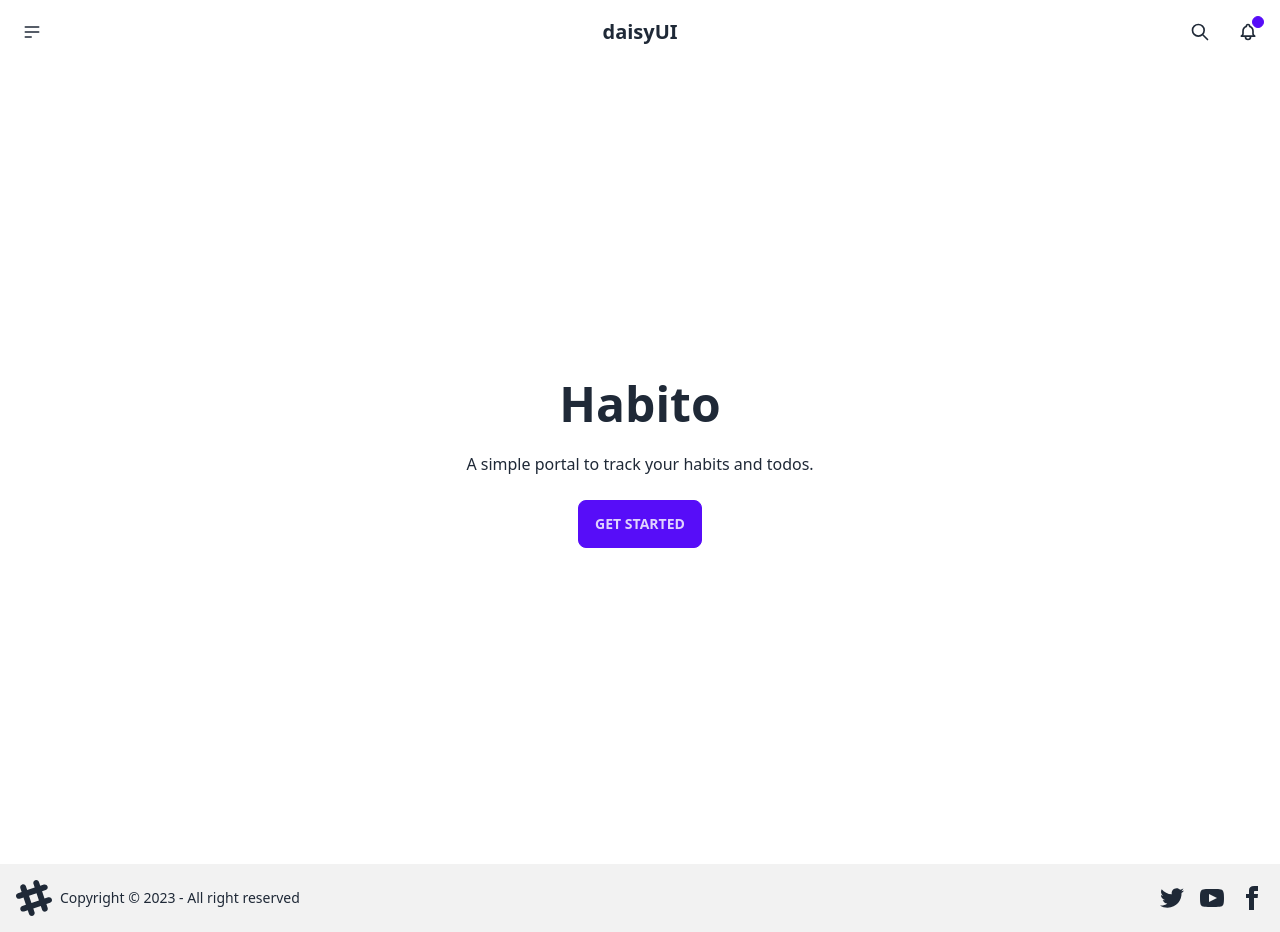
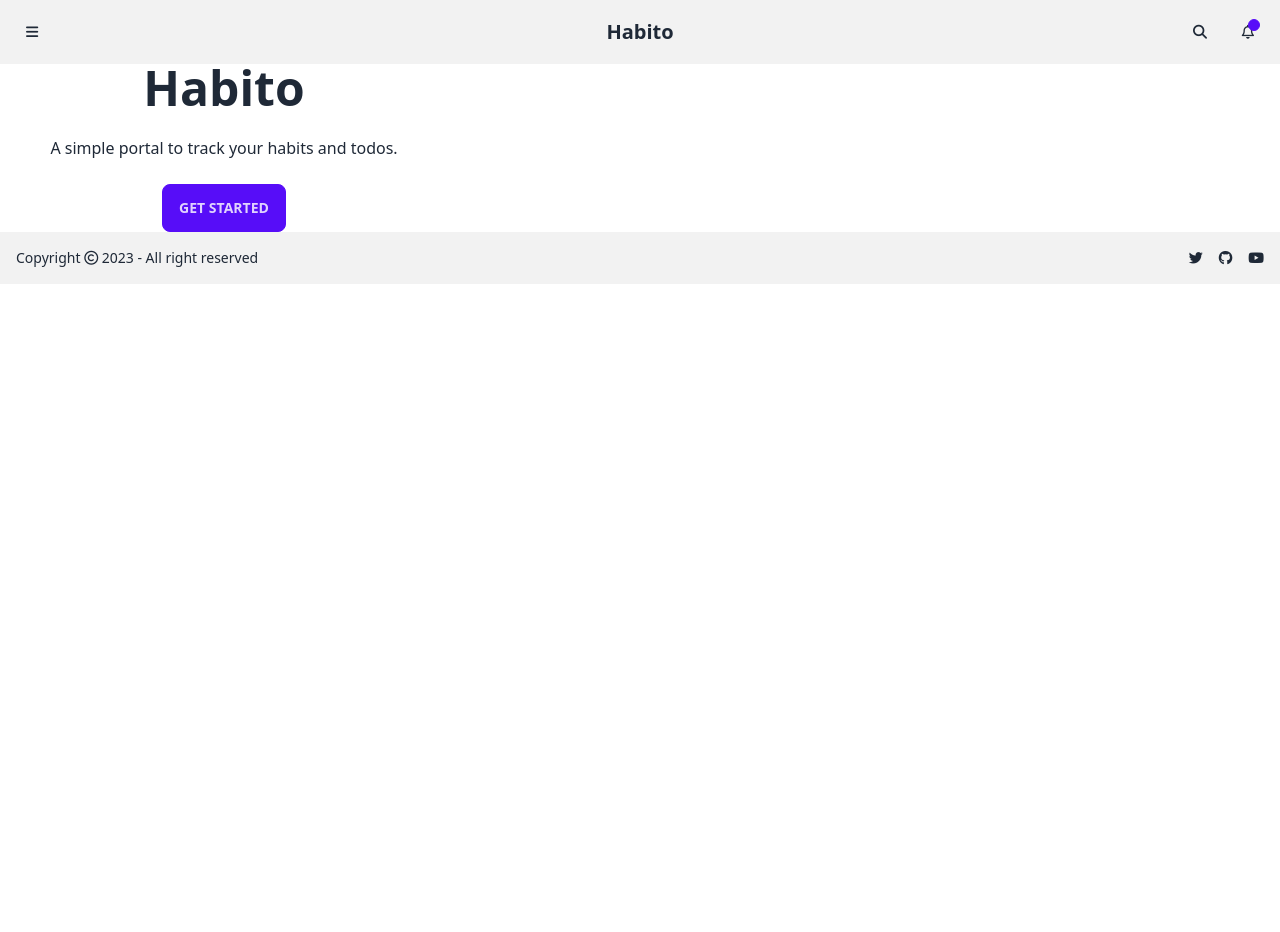
Before and after one commit to RatanShreshtha/Habito, a Nuxt app: page / in a window 1280 px wide. After the commit the page ends 800 px from the top, so only its background shows below. Built offline with nearby package versions, Linux system fonts and the light colour scheme.

Commit message:
add fontawesome

```diff
--- a/app.vue
+++ b/app.vue
@@ -1,78 +1,5 @@
 <template>
-  <nav class="navbar bg-base-100">
-    <div class="navbar-start">
-      <div class="dropdown">
-        <label tabindex="0" class="btn btn-ghost btn-circle">
-          <svg xmlns="http://www.w3.org/2000/svg" class="h-5 w-5" fill="none" viewBox="0 0 24 24" stroke="currentColor">
-            <path stroke-linecap="round" stroke-linejoin="round" stroke-width="2" d="M4 6h16M4 12h16M4 18h7" />
-          </svg>
-        </label>
-        <ul tabindex="0" class="menu menu-sm dropdown-content mt-3 z-[1] p-2 shadow bg-base-100 rounded-box w-52">
-          <li><a>Homepage</a></li>
-          <li><a>Portfolio</a></li>
-          <li><a>About</a></li>
-        </ul>
-      </div>
-    </div>
-    <div class="navbar-center">
-      <a class="btn btn-ghost normal-case text-xl">daisyUI</a>
-    </div>
-    <div class="navbar-end">
-      <button class="btn btn-ghost btn-circle">
-        <svg xmlns="http://www.w3.org/2000/svg" class="h-5 w-5" fill="none" viewBox="0 0 24 24" stroke="currentColor">
-          <path stroke-linecap="round" stroke-linejoin="round" stroke-width="2"
-            d="M21 21l-6-6m2-5a7 7 0 11-14 0 7 7 0 0114 0z" />
-        </svg>
-      </button>
-      <button class="btn btn-ghost btn-circle">
-        <div class="indicator">
-          <svg xmlns="http://www.w3.org/2000/svg" class="h-5 w-5" fill="none" viewBox="0 0 24 24" stroke="currentColor">
-            <path stroke-linecap="round" stroke-linejoin="round" stroke-width="2"
-              d="M15 17h5l-1.405-1.405A2.032 2.032 0 0118 14.158V11a6.002 6.002 0 00-4-5.659V5a2 2 0 10-4 0v.341C7.67 6.165 6 8.388 6 11v3.159c0 .538-.214 1.055-.595 1.436L4 17h5m6 0v1a3 3 0 11-6 0v-1m6 0H9" />
-          </svg>
-          <span class="badge badge-xs badge-primary indicator-item"></span>
-        </div>
-      </button>
-    </div>
-  </nav>
-  <main class="hero min-h-screen">
-    <div class="hero-content text-center">
-      <div class="max-w-md">
-        <h1 class="text-5xl font-bold">Habito</h1>
-        <p class="py-6">
-          A simple portal to track your habits and todos.
-        </p>
-        <button class="btn btn-primary">Get Started</button>
-      </div>
-    </div>
-  </main>
-  <footer class="footer items-center p-4 bg-base-200 text-base-content">
-    <div class="items-center grid-flow-col">
-      <svg width="36" height="36" viewBox="0 0 24 24" xmlns="http://www.w3.org/2000/svg" fill-rule="evenodd"
-        clip-rule="evenodd" class="fill-current">
-        <path
-          d="M22.672 15.226l-2.432.811.841 2.515c.33 1.019-.209 2.127-1.23 2.456-1.15.325-2.148-.321-2.463-1.226l-.84-2.518-5.013 1.677.84 2.517c.391 1.203-.434 2.542-1.831 2.542-.88 0-1.601-.564-1.86-1.314l-.842-2.516-2.431.809c-1.135.328-2.145-.317-2.463-1.229-.329-1.018.211-2.127 1.231-2.456l2.432-.809-1.621-4.823-2.432.808c-1.355.384-2.558-.59-2.558-1.839 0-.817.509-1.582 1.327-1.846l2.433-.809-.842-2.515c-.33-1.02.211-2.129 1.232-2.458 1.02-.329 2.13.209 2.461 1.229l.842 2.515 5.011-1.677-.839-2.517c-.403-1.238.484-2.553 1.843-2.553.819 0 1.585.509 1.85 1.326l.841 2.517 2.431-.81c1.02-.33 2.131.211 2.461 1.229.332 1.018-.21 2.126-1.23 2.456l-2.433.809 1.622 4.823 2.433-.809c1.242-.401 2.557.484 2.557 1.838 0 .819-.51 1.583-1.328 1.847m-8.992-6.428l-5.01 1.675 1.619 4.828 5.011-1.674-1.62-4.829z">
-        </path>
-      </svg>
-      <p>Copyright © 2023 - All right reserved</p>
-    </div>
-    <div class="grid-flow-col gap-4 md:place-self-center md:justify-self-end">
-      <a><svg xmlns="http://www.w3.org/2000/svg" width="24" height="24" viewBox="0 0 24 24" class="fill-current">
-          <path
-            d="M24 4.557c-.883.392-1.832.656-2.828.775 1.017-.609 1.798-1.574 2.165-2.724-.951.564-2.005.974-3.127 1.195-.897-.957-2.178-1.555-3.594-1.555-3.179 0-5.515 2.966-4.797 6.045-4.091-.205-7.719-2.165-10.148-5.144-1.29 2.213-.669 5.108 1.523 6.574-.806-.026-1.566-.247-2.229-.616-.054 2.281 1.581 4.415 3.949 4.89-.693.188-1.452.232-2.224.084.626 1.956 2.444 3.379 4.6 3.419-2.07 1.623-4.678 2.348-7.29 2.04 2.179 1.397 4.768 2.212 7.548 2.212 9.142 0 14.307-7.721 13.995-14.646.962-.695 1.797-1.562 2.457-2.549z">
-          </path>
-        </svg>
-      </a>
-      <a><svg xmlns="http://www.w3.org/2000/svg" width="24" height="24" viewBox="0 0 24 24" class="fill-current">
-          <path
-            d="M19.615 3.184c-3.604-.246-11.631-.245-15.23 0-3.897.266-4.356 2.62-4.385 8.816.029 6.185.484 8.549 4.385 8.816 3.6.245 11.626.246 15.23 0 3.897-.266 4.356-2.62 4.385-8.816-.029-6.185-.484-8.549-4.385-8.816zm-10.615 12.816v-8l8 3.993-8 4.007z">
-          </path>
-        </svg></a>
-      <a><svg xmlns="http://www.w3.org/2000/svg" width="24" height="24" viewBox="0 0 24 24" class="fill-current">
-          <path
-            d="M9 8h-3v4h3v12h5v-12h3.642l.358-4h-4v-1.667c0-.955.192-1.333 1.115-1.333h2.885v-5h-3.808c-3.596 0-5.192 1.583-5.192 4.615v3.385z">
-          </path>
-        </svg></a>
-    </div>
-  </footer>
+  <AppNavbar />
+  <NuxtPage />
+  <AppFooter />
 </template>
--- /dev/null
+++ b/components/AppFooter.vue
@@ -0,0 +1,25 @@
+<script lang="ts" setup></script>
+
+<template>
+  <footer class="footer items-center p-4 bg-base-200 text-base-content">
+    <div class="items-center grid-flow-col">
+      <p>
+        Copyright <i class="fa-regular fa-copyright"></i> 2023 - All right
+        reserved
+      </p>
+    </div>
+    <div class="grid-flow-col gap-4 md:place-self-center md:justify-self-end">
+      <a>
+        <i class="fa-brands fa-twitter"></i>
+      </a>
+      <a>
+        <i class="fa-brands fa-github"></i>
+      </a>
+      <a>
+        <i class="fa-brands fa-youtube"></i>
+      </a>
+    </div>
+  </footer>
+</template>
+
+<style scoped></style>
--- /dev/null
+++ b/components/AppNavbar.vue
@@ -0,0 +1,34 @@
+<script lang="ts" setup></script>
+
+<template>
+  <nav class="navbar bg-base-200 text-base-content">
+    <div class="navbar-start">
+      <div class="dropdown">
+        <label tabindex="0" class="btn btn-ghost btn-circle">
+          <i class="fa-solid fa-bars"></i>
+        </label>
+        <ul tabindex="0" class="menu menu-sm dropdown-content mt-3 z-[1] p-2 shadow bg-base-100 rounded-box w-52">
+          <li><a>Homepage</a></li>
+          <li><a>Portfolio</a></li>
+          <li><a>About</a></li>
+        </ul>
+      </div>
+    </div>
+    <div class="navbar-center">
+      <a class="btn btn-ghost normal-case text-xl">Habito</a>
+    </div>
+    <div class="navbar-end">
+      <button class="btn btn-ghost btn-circle">
+        <i class="fa-solid fa-magnifying-glass"></i>
+      </button>
+      <button class="btn btn-ghost btn-circle">
+        <div class="indicator">
+          <i class="fa-regular fa-bell"></i>
+          <span class="badge badge-xs badge-primary indicator-item"></span>
+        </div>
+      </button>
+    </div>
+  </nav>
+</template>
+
+<style scoped></style>
--- a/nuxt.config.ts
+++ b/nuxt.config.ts
@@ -1,5 +1,6 @@
 // https://nuxt.com/docs/api/configuration/nuxt-config
 export default defineNuxtConfig({
+  css: ['@fortawesome/fontawesome-free/css/all.css'],
   devtools: { enabled: true },
   modules: ['@nuxtjs/tailwindcss'],
 })
--- a/package.json
+++ b/package.json
@@ -9,6 +9,7 @@
     "postinstall": "nuxt prepare"
   },
   "devDependencies": {
+    "@fortawesome/fontawesome-free": "^6.4.2",
     "@nuxt/devtools": "latest",
     "@nuxtjs/tailwindcss": "^6.8.0",
     "daisyui": "^3.6.3",
--- /dev/null
+++ b/pages/index.vue
@@ -0,0 +1,15 @@
+<script lang="ts" setup></script>
+
+<template>
+  <main>
+    <div class="text-center">
+      <div class="max-w-md">
+        <h1 class="text-5xl font-bold">Habito</h1>
+        <p class="py-6">A simple portal to track your habits and todos.</p>
+        <button class="btn btn-primary">Get Started</button>
+      </div>
+    </div>
+  </main>
+</template>
+
+<style scoped></style>
```
Also changed, not shown: 1 other file (tests, documents, lock files or other folders).
